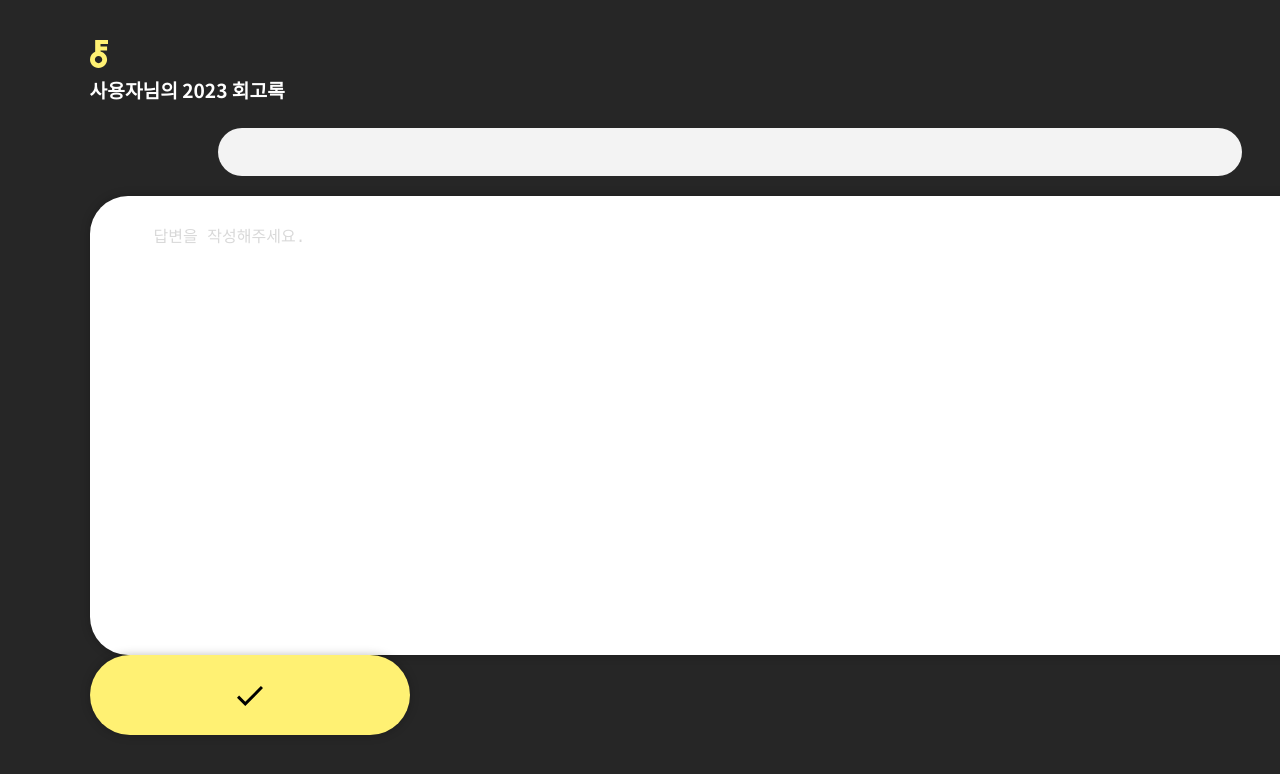
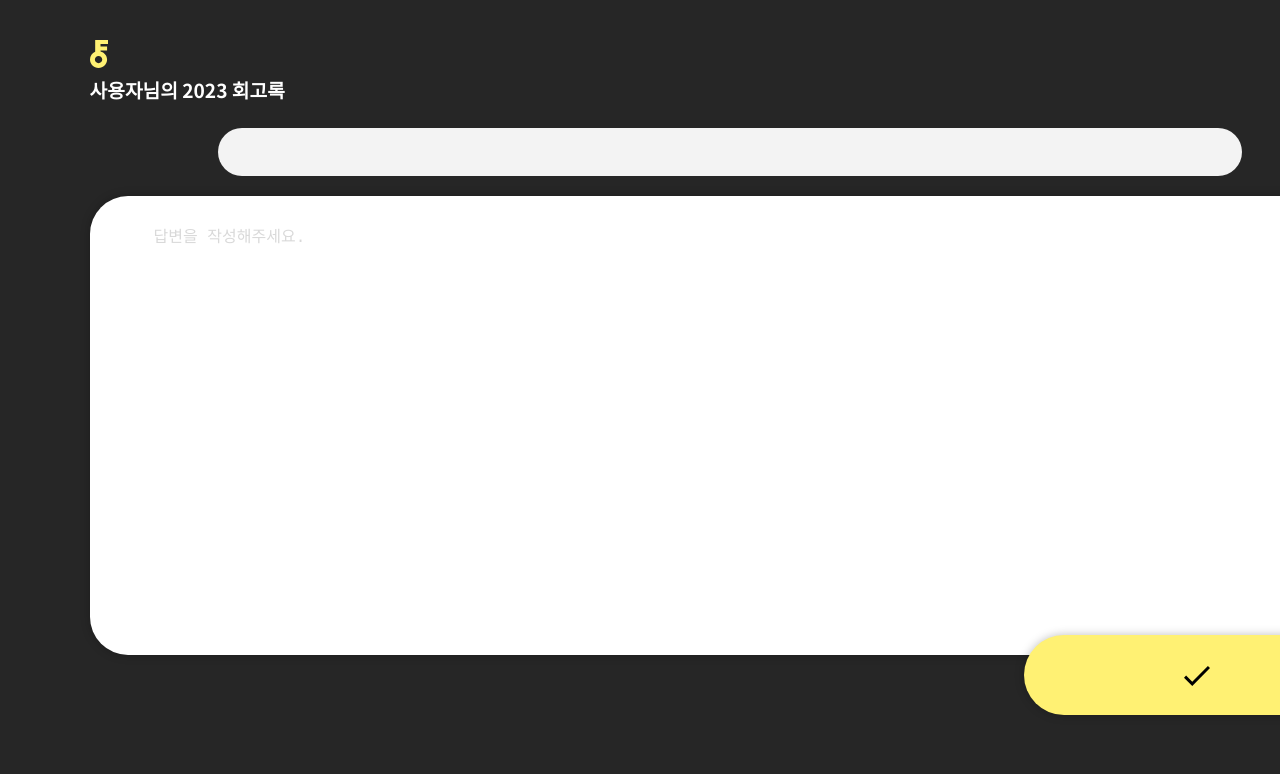
Before and after one commit to FAREWELL2023/FAREWELL_FE, a React (Create React App) app: page /mywrite/1 in a window 1280 px wide. Shown: the top 774 px of the page. Built offline with nearby package versions, Linux system fonts and the light colour scheme.

Commit message:
나의회고록 작업중

```diff
--- a/src/components/CheckButton.jsx
+++ b/src/components/CheckButton.jsx
@@ -5,18 +5,19 @@ import checkicon from '../images/check.svg';
 const CheckBtn = styled.div`
     background: #FFF173;
     box-shadow: 0px 0px 10px 0px rgba(0, 0, 0, 0.25);
-    width: 25vw;
+    width: 27vw;
     height: 10vh;
     line-height: 11vh;
     border-radius: 50px;
     cursor: pointer;
+    margin-left: auto;
 `
 
 const CheckButton = (props) => {
     const { onClick } = props;
 
     return (
-        <CheckBtn onClick={onClick}><img src={checkicon}/></CheckBtn>
+        <CheckBtn onClick={onClick}><img src={checkicon} style={{}}/></CheckBtn>
     );
 };
 
--- a/src/pages/MyListPage.jsx
+++ b/src/pages/MyListPage.jsx
@@ -6,7 +6,7 @@ import { useNavigate } from 'react-router-dom';
 
 const Wrapper = styled.div`
     background-color: #262626;
-    width: 100vw;
+    width: 100%;
     height: 100vh;
     overflow-x: hidden;
     padding: 5vh 7vw 0 7vw;
--- a/src/pages/MyWritePage.jsx
+++ b/src/pages/MyWritePage.jsx
@@ -6,7 +6,7 @@ import CheckButton from '../components/CheckButton';
 
 const Wrapper = styled.div`
     background-color: #262626;
-    width: 100vw;
+    width: 100%;
     height: 100vh;
     overflow-x: hidden;
     padding: 5vh 7vw 0 7vw;
@@ -61,7 +61,8 @@ const Answer = styled.div`
     }
 `
 const StyledButton = styled.div`
-
+    display: flex;
+    margin-top: -20px;
 `
 
 
```
